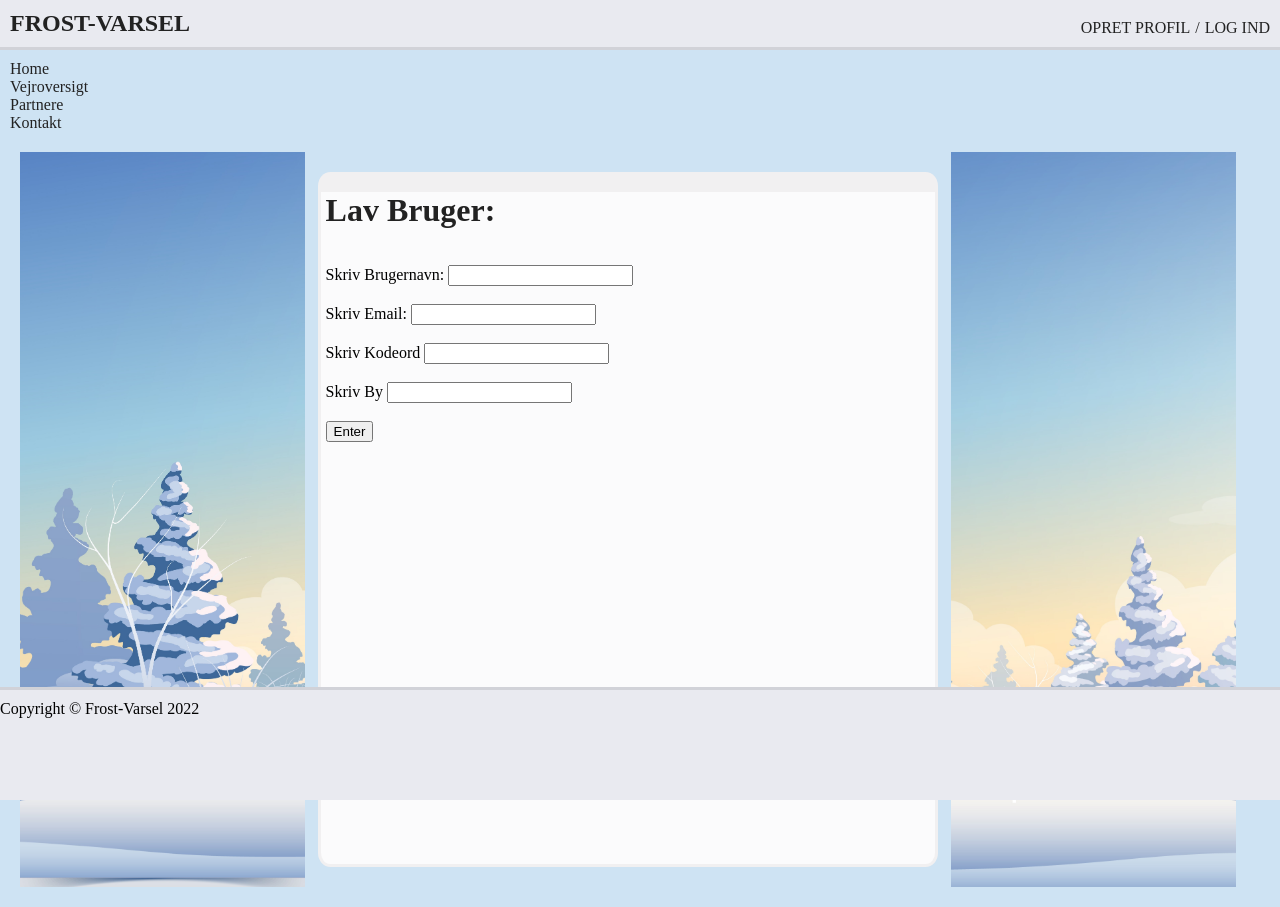
After one commit to simon-stentoft/3-semester-systemudviklingsprojekt, a Node server app: page /Create-Account in a window 1280 px wide. The commit adds this page. Run offline with Node 20, Linux system fonts and the light colour scheme; some libraries are stand-ins or nearby versions.

Commit message:
Login sites , Create-account

```diff
--- a/Client-Server-Arkitektur/app.js
+++ b/Client-Server-Arkitektur/app.js
@@ -7,7 +7,7 @@ const { start } = require('repl');
 const dbURL = 'mongodb+srv://alla2297:Data1234@cluster0.7rjjull.mongodb.net/UserData?retryWrites=true&w=majority';
 mongoose.connect(dbURL, { useNewUrlParser: true, useUnifiedTopology: true })
 .then((result) => console.log('Connected to DB'))
-.catch((err) => console.log(err));
+.catch((err) => console.log(err,"not connected !!"));
 
 
 
@@ -50,6 +50,12 @@ app.get('/partners', (req, res) => {
 app.get('/contact', (req, res) => {
     res.render('contact', { title: 'Contact'});
 });
+app.get('/Create-Account', (req, res) => {
+    res.render('create-account', { title: 'Create-Account'});
+});
+app.get('/Login', (req, res) => {
+    res.render('login', { title: 'Login'});
+});
 
 // 404 page
 app.use((req, res) => {
--- a/Client-Server-Arkitektur/public/styles.css
+++ b/Client-Server-Arkitektur/public/styles.css
@@ -56,7 +56,7 @@ div{
     display: flex;
 }
 
-div.home-content p, div.contact-content p, div.partners-content p, div.not-found-content div {
+div.home-content p, div.contact-content p, div.partners-content p, div.not-found-content div,div.create-account div,div.Login div {
     display: flex;
     padding-left: 5px;
     padding-bottom: 0px;
--- /dev/null
+++ b/Client-Server-Arkitektur/views/create-account.ejs
@@ -0,0 +1,40 @@
+<html lang="en">
+    <%- include("./partials/head.ejs") %>
+<body>
+    <%- include("./partials/nav.ejs") %>
+
+    <div class="Login">
+        <picture>
+            <img src="1.png" alt="banner1" class="banner1">
+        </picture>
+        <div>
+            <H1>Lav Bruger: </H1>
+            <br><br>
+            <form action="Login" method="POST">
+                <label for="username">Skriv Brugernavn:</label>
+                <input type="text" id="username" name="username" required>
+                <br><br>
+                <label for="email">Skriv Email:</label>
+                <input type="email" id="email" name="email"required>
+                <br><br>
+                <label for="password">Skriv Kodeord</label>
+                <input type="password" id="password" name="password"required>
+                <br><br>
+                <label for="City">Skriv By</label>
+                <input type="text" id="City" name="City"required>
+                <br><br>
+                <button>Enter</button>
+            </form>
+        </div>
+
+
+        <picture>
+            <img src="2.png" alt="banner2" class="banner2">
+        </picture>
+    </div>
+
+
+
+    <%- include("./partials/footer.ejs") %>
+</body>
+</html>
--- a/Client-Server-Arkitektur/views/partials/nav.ejs
+++ b/Client-Server-Arkitektur/views/partials/nav.ejs
@@ -4,7 +4,7 @@
       <ul>
         <li><a href="/Create-Account">Opret profil</a></li>
         <li><p>/</p></li>
-        <li><a href="/login">Log ind</a></li>
+        <li><a href="/Login">Log ind</a></li>
       </ul>
       <!--<p>A Net Ninja Site</p>-->
     </div>
```
Also changed, not shown: Client-Server-Arkitektur/views/login.ejs (added, +33 -0 lines).
